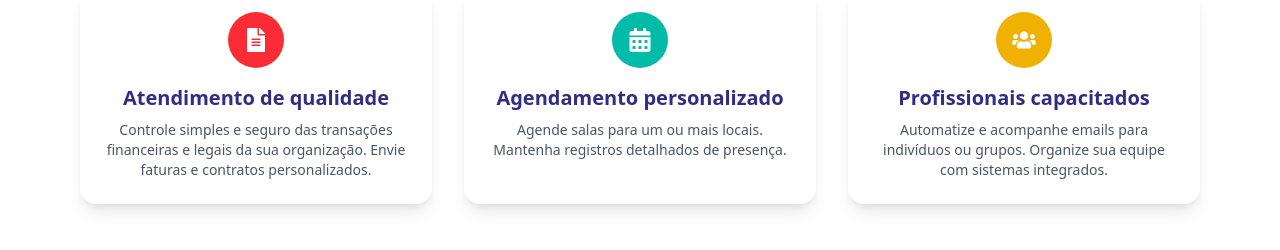
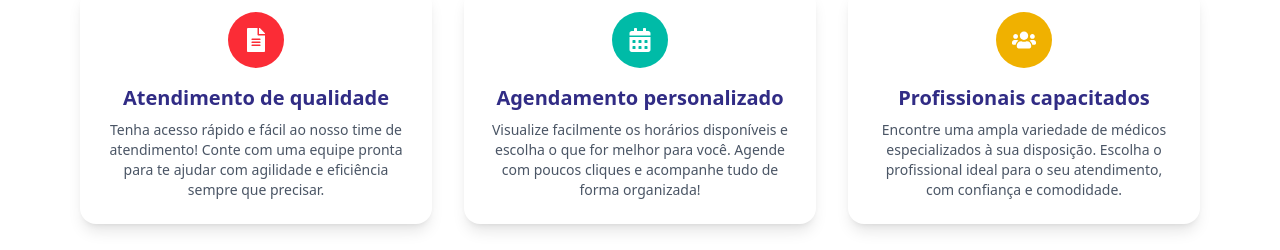
Before and after one commit to AmandKorcz/Med_Sync_WEB, a React (Vite) app: page / in a window 1280 px wide. Shown: the part 860-1110 px from the top of the page. Built offline with nearby package versions, Linux system fonts and the light colour scheme.

Commit message:
descriptions

```diff
--- a/src/pages/Principal.jsx
+++ b/src/pages/Principal.jsx
@@ -29,8 +29,8 @@ function Principal() {
               Atendimento de qualidade
             </h3>
             <p className="text-gray-600 text-sm">
-              Controle simples e seguro das transações financeiras e legais da
-              sua organização. Envie faturas e contratos personalizados.
+            Tenha acesso rápido e fácil ao nosso time de atendimento!
+            Conte com uma equipe pronta para te ajudar com agilidade e eficiência sempre que precisar.
             </p>
           </div>
 
@@ -45,8 +45,8 @@ function Principal() {
               Agendamento personalizado
             </h3>
             <p className="text-gray-600 text-sm">
-              Agende salas para um ou mais locais. Mantenha registros detalhados
-              de presença.
+            Visualize facilmente os horários disponíveis e escolha o que for melhor para você.
+            Agende com poucos cliques e acompanhe tudo de forma organizada!
             </p>
           </div>
 
@@ -61,8 +61,8 @@ function Principal() {
               Profissionais capacitados
             </h3>
             <p className="text-gray-600 text-sm">
-              Automatize e acompanhe emails para indivíduos ou grupos. Organize sua
-              equipe com sistemas integrados.
+            Encontre uma ampla variedade de médicos especializados à sua disposição.
+            Escolha o profissional ideal para o seu atendimento, com confiança e comodidade.
             </p>
           </div>
         </div>
```
